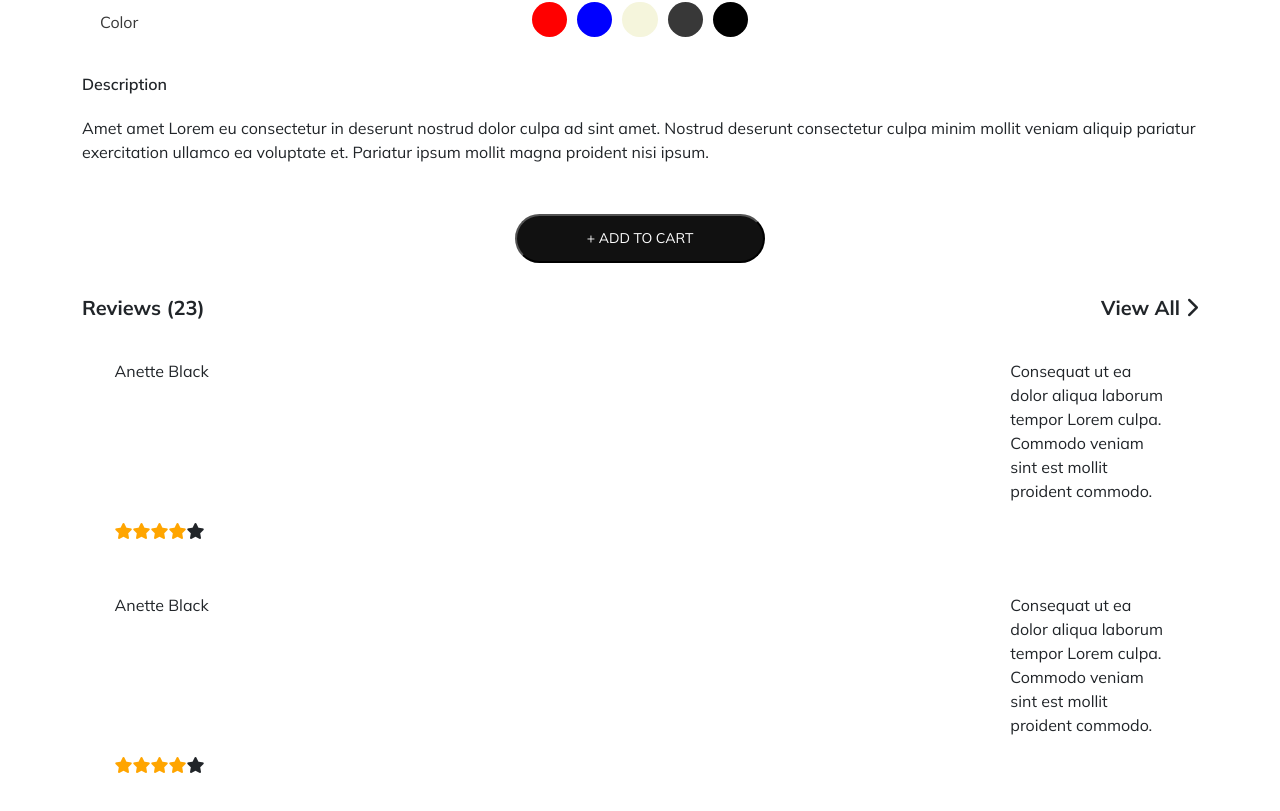
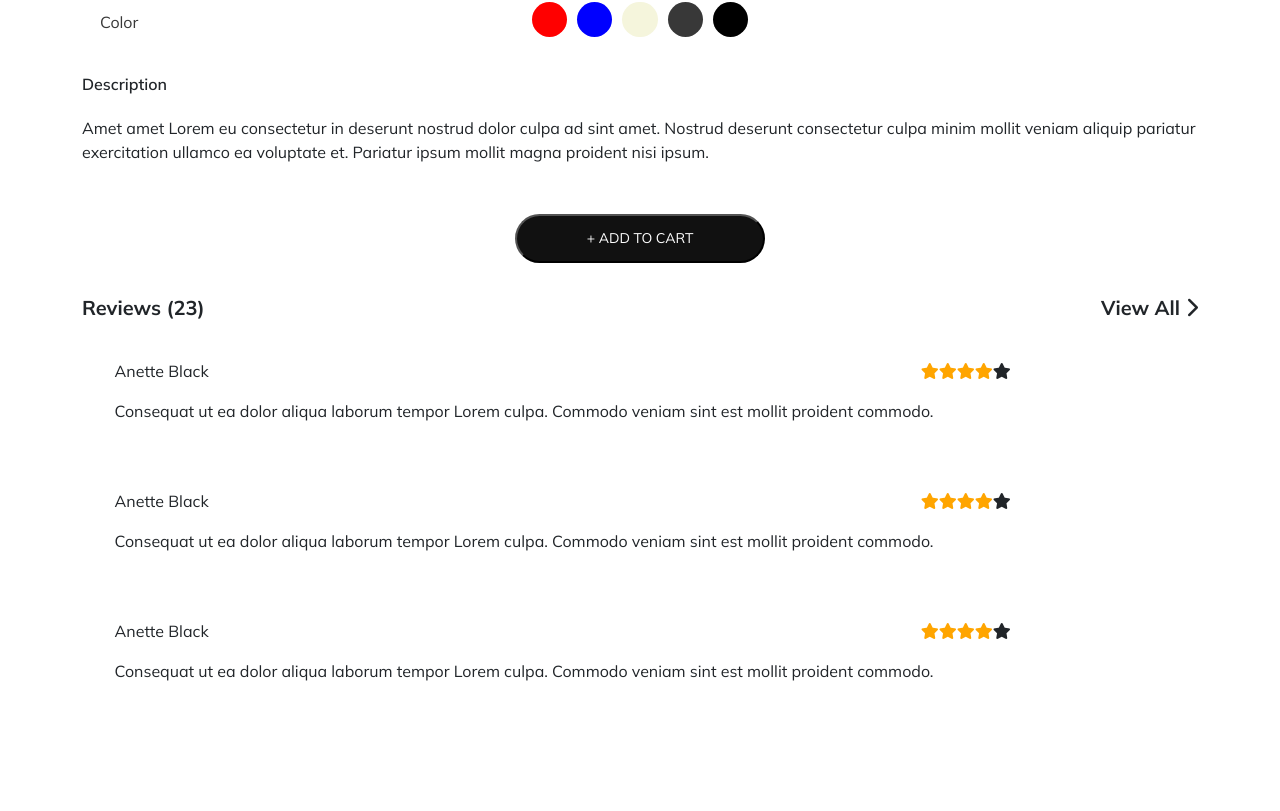
Before and after one commit to PatrikByren/Manero-frontend, a React (Create React App) app: page /SpecificProductView in a window 1280 px wide. Shown: the part 686-1497 px from the top of the page. After the commit the page ends 1435 px from the top, so only its background shows below. Built offline with nearby package versions, Linux system fonts and the light colour scheme; some icons are missing.

Commit message:
specificalmostdone

```diff
--- a/src/views/SpecificProductView.js
+++ b/src/views/SpecificProductView.js
@@ -40,11 +40,8 @@ const SpecificProductView = () => {
             <div className='asdf'>
                 <div className='d-flex justify-content-center align-items-center'>
                     <div className='row'>
-                        <div className='col-10'>
+                        <div className='col-9'>
                             <p>Anette Black</p>
-                        </div>
-                        <div className='col'>
-                            <p>Consequat ut ea dolor aliqua laborum tempor Lorem culpa. Commodo veniam sint est mollit proident commodo.</p>
                         </div>
                         <div className='col-3'>
                             <span class="fa fa-star checked"></span>
@@ -53,17 +50,17 @@ const SpecificProductView = () => {
                             <span class="fa fa-star checked"></span>
                             <span class="fa fa-star"></span>
                         </div>
+                        <div className='col'>
+                            <p>Consequat ut ea dolor aliqua laborum tempor Lorem culpa. Commodo veniam sint est mollit proident commodo.</p>
+                        </div>
                     </div>
                 </div>
             </div>
             <div className='asdf'>
                 <div className='d-flex justify-content-center align-items-center'>
                     <div className='row'>
-                        <div className='col-10'>
+                        <div className='col-9'>
                             <p>Anette Black</p>
-                        </div>
-                        <div className='col'>
-                            <p>Consequat ut ea dolor aliqua laborum tempor Lorem culpa. Commodo veniam sint est mollit proident commodo.</p>
                         </div>
                         <div className='col-3'>
                             <span class="fa fa-star checked"></span>
@@ -71,6 +68,28 @@ const SpecificProductView = () => {
                             <span class="fa fa-star checked"></span>
                             <span class="fa fa-star checked"></span>
                             <span class="fa fa-star"></span>
+                        </div>
+                        <div className='col'>
+                            <p>Consequat ut ea dolor aliqua laborum tempor Lorem culpa. Commodo veniam sint est mollit proident commodo.</p>
+                        </div>
+                    </div>
+                </div>
+            </div>
+            <div className='asdf'>
+                <div className='d-flex justify-content-center align-items-center'>
+                    <div className='row'>
+                        <div className='col-9'>
+                            <p>Anette Black</p>
+                        </div>
+                        <div className='col-3'>
+                            <span class="fa fa-star checked"></span>
+                            <span class="fa fa-star checked"></span>
+                            <span class="fa fa-star checked"></span>
+                            <span class="fa fa-star checked"></span>
+                            <span class="fa fa-star"></span>
+                        </div>
+                        <div className='col'>
+                            <p>Consequat ut ea dolor aliqua laborum tempor Lorem culpa. Commodo veniam sint est mollit proident commodo.</p>
                         </div>
                     </div>
                 </div>
```
